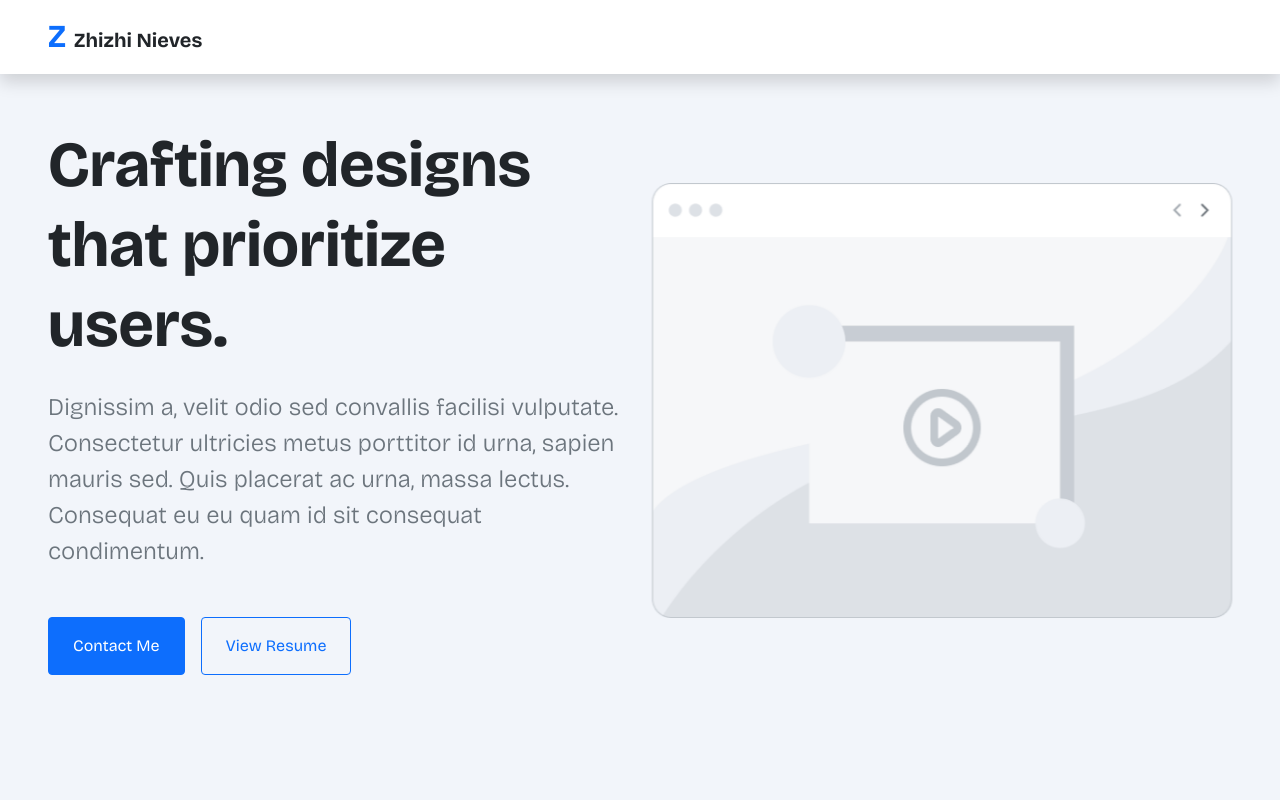
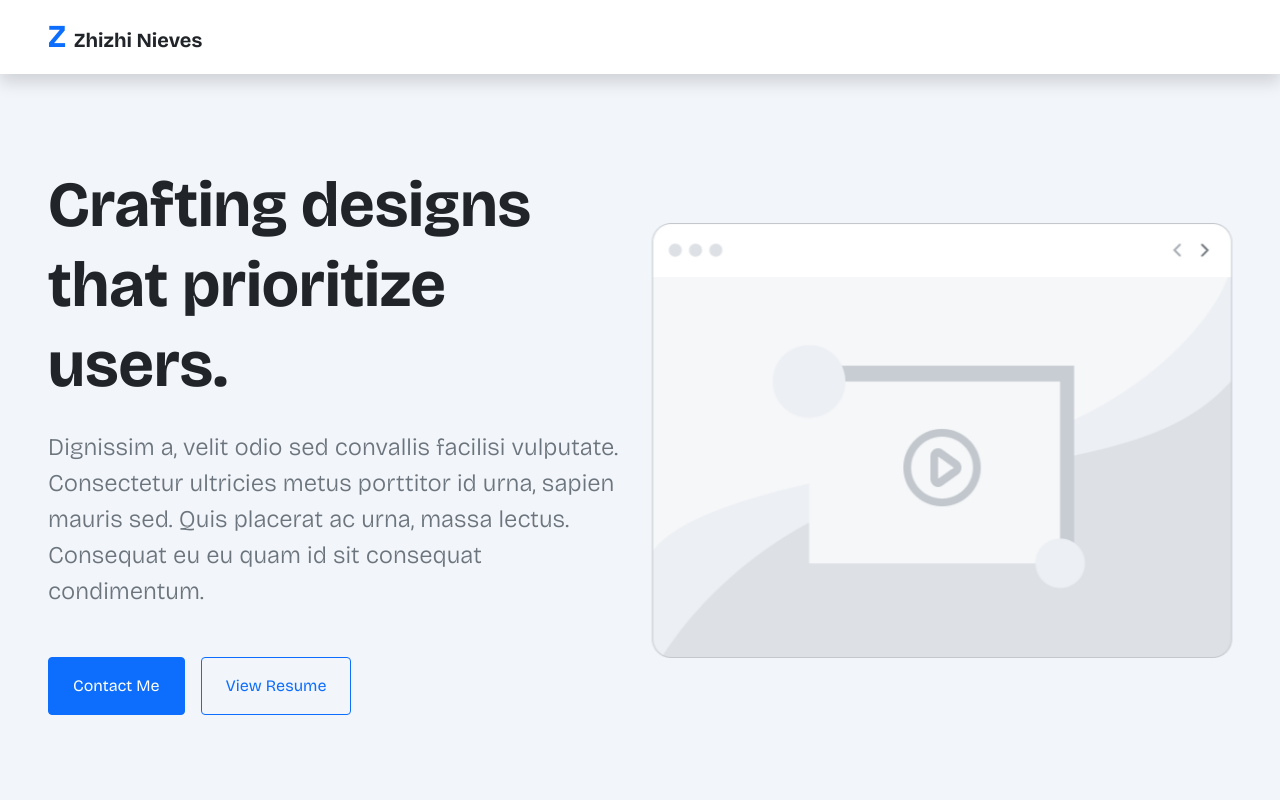
Before and after one commit to Bulbasar/Zhi, a React (Vite) app: page / in a window 1280 px wide. Shown: the top 800 px of the page. Built offline with nearby package versions, Linux system fonts and the light colour scheme.

Commit message:
Third Commit

```diff
--- a/src/modules/showcase/Showcase.jsx
+++ b/src/modules/showcase/Showcase.jsx
@@ -3,8 +3,8 @@ import showcase2Img from "../../assets/showcase2.png";
 
 const Showcase = () => {
   return (
-    <section className="container-fluid px-5 min-vh-100 d-flex align-items-center py-5 container-90 showcase-section mobile-section-view">
-      <div className="row align-items-center showcase-container showcase-container-first animate-content ">
+    <section className="container-fluid px-5 min-vh-100 d-flex align-items-center py-5 container-90 showcase-section ">
+      <div className="row align-items-center showcase-container showcase-container-first animate-content mobile-section-view">
         <div className="col-lg-6 mb-5 mb-lg-0">
           <h1 className="display-3 fw-bold mb-4 lh-sm animate-section">
             Crafting designs
--- a/src/styles/main.css
+++ b/src/styles/main.css
@@ -31,9 +31,9 @@ body {
   color: #0d6efd !important;
 }
 
-.showcase-container-first {
+/* .showcase-container-first {
   margin-top: -10rem;
-}
+} */
 
 .container-90 {
   width: 100%;
```
